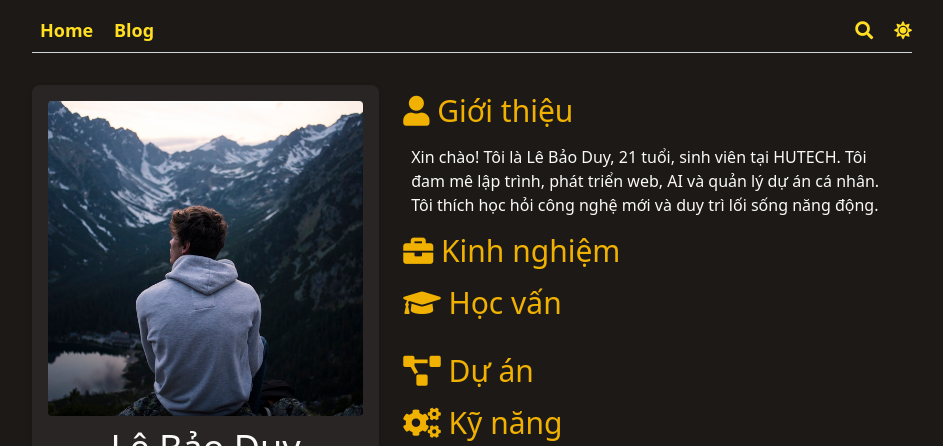
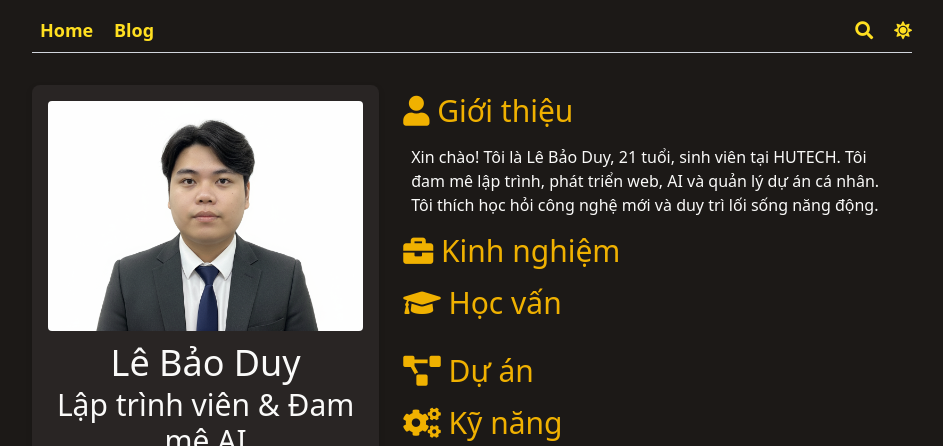
Before and after one commit to Duy1768/aafu-blog, a plain HTML site: page index.html in a window 1280 px wide. Shown: the top 446 px of the page, without its empty margins (168-1111 px from the left). Drawn offline with Linux system fonts and the light colour scheme; some icons are missing.

Commit message:
Fix baseURL

```diff
--- a/index.html
+++ b/index.html
@@ -220,7 +220,7 @@
 >
   <img
     class="rounded-sm"
-    src="/aafu-blog/images/profile.jpg"
+    src="/aafu-blog/images/profile.png"
     alt="Lê Bảo Duy"
   />
 </div>
```
Also changed, not shown: images/profile.png (added), main.css.
